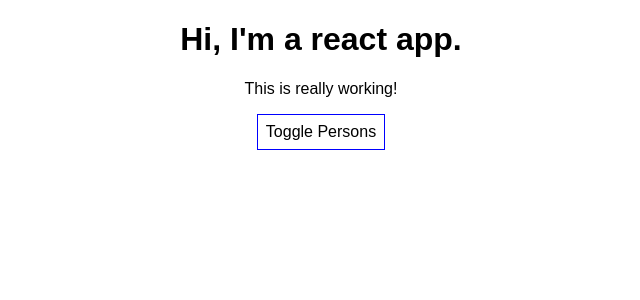
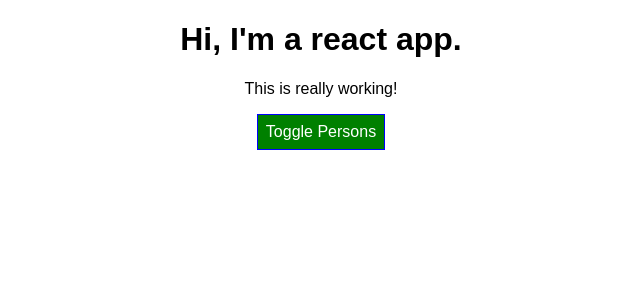
Before and after one commit to socabo/react-complete-guide, a React (Create React App) app: page / in a window 1280 px wide. Shown: the top 300 px of the page, without its empty margins (319-959 px from the left). Built offline with nearby package versions, Linux system fonts and the light colour scheme.

Commit message:
62. Setting Styles Dynamically

```diff
--- a/src/App.js
+++ b/src/App.js
@@ -46,7 +46,8 @@
 
   render() {
     const style = {
-      backgroundColor: 'white',
+      backgroundColor: 'green',
+      color: 'white',
       font: 'inherit',
       border: '1px solid blue',
       padding: '8px',
@@ -67,7 +68,9 @@
               changed={(event) => this.namechangedHandler(event, person.id)} />
           })}
         </div>
-      )
+      );
+
+      style.backgroundColor = 'red';
     }
 
     return (
```
